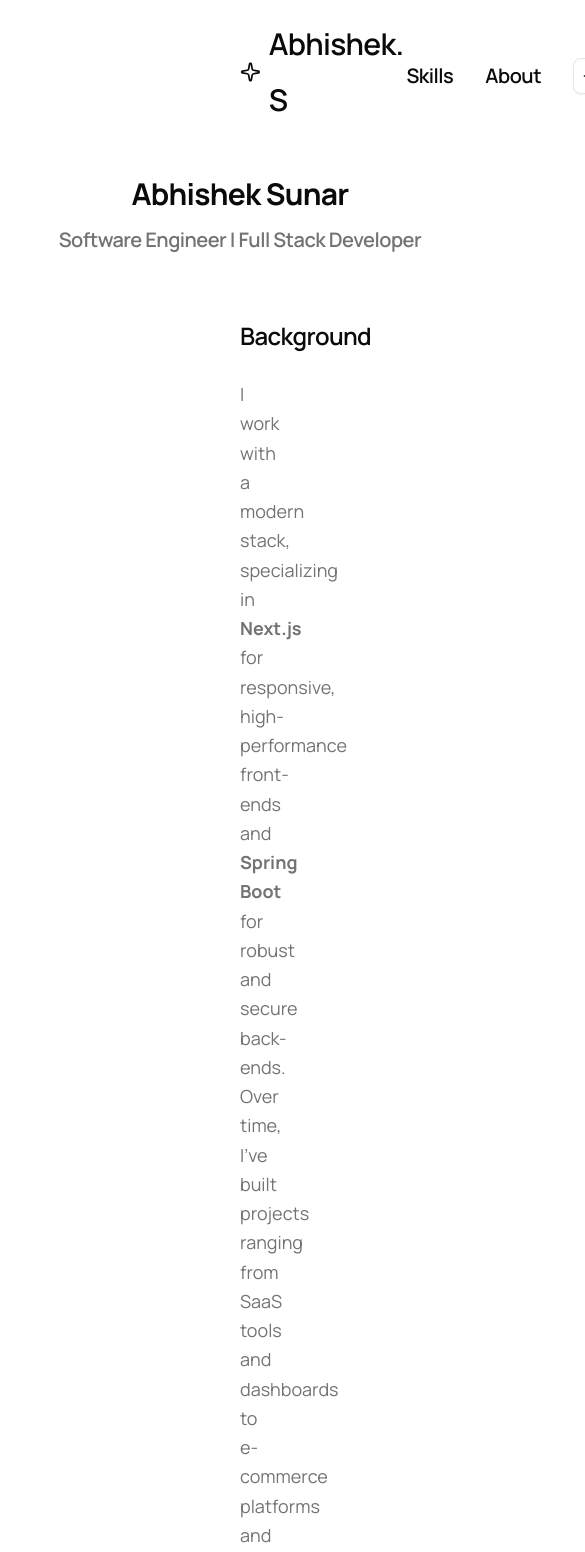
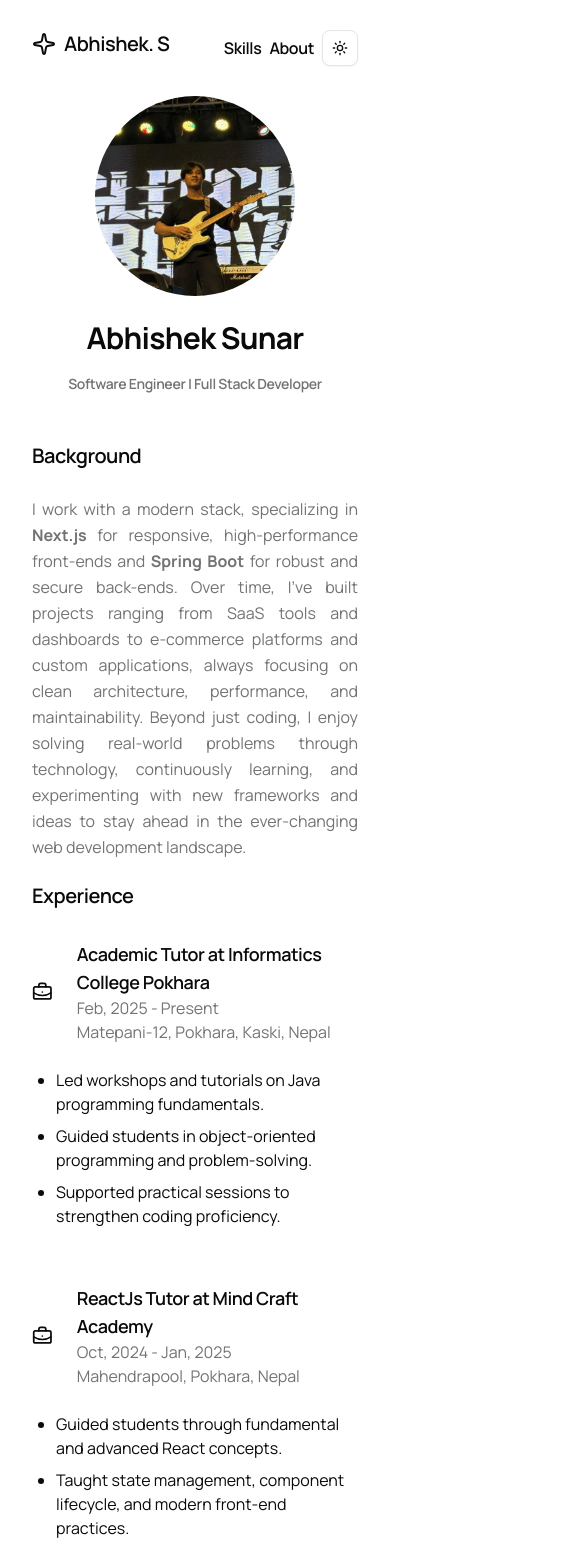
Before and after one commit to AbhishekSunar01/abhishek-sunar, a Next.js app: page /about in a window 390 px wide. Shown: the top 1552 px of the page, 585 px wide, since content can reach past the window. Built offline with nearby package versions, Linux system fonts and the light colour scheme.

Commit message:
Completed

```diff
--- a/app/about/page.tsx
+++ b/app/about/page.tsx
@@ -5,10 +5,10 @@ import yuzu from "@/public/profile.jpeg";
 
 export default function AboutPage() {
   const container =
-    "w-full flex items-center justify-center mt-8 flex-col px-24";
+    "w-full flex items-center justify-center md:mt-8 mt-2 flex-col md:px-24";
 
   return (
-    <div className="mb-16 flex items-center justify-center flex-col">
+    <div className="md:mb-16 mb-6 flex items-center justify-center flex-col">
       {/* Profile Image */}
       <Image
         src={yuzu}
@@ -19,17 +19,19 @@ export default function AboutPage() {
       />
 
       {/* Header */}
-      <div className="text-center w-[600px] mt-6">
+      <div className="text-center md:w-[600px] mt-6">
         <h1 className="text-3xl font-bold">Abhishek Sunar</h1>
-        <h2 className="text-muted-foreground text-xl">
+        <h2 className="text-muted-foreground md:text-xl text-sm">
           Software Engineer | Full Stack Developer
         </h2>
       </div>
 
       {/* Background */}
       <div className={container}>
-        <h2 className="text-start w-full text-2xl font-semibold">Background</h2>
-        <p className="text-muted-foreground text-lg w-full mt-2 text-justify leading-relaxed">
+        <h2 className="text-start w-full md:text-2xl text-xl font-semibold">
+          Background
+        </h2>
+        <p className="text-muted-foreground md:text-lg text-md w-full md:mt-2 mt-1 text-justify leading-relaxed">
           I work with a modern stack, specializing in <strong>Next.js</strong>{" "}
           for responsive, high-performance front-ends and{" "}
           <strong>Spring Boot</strong> for robust and secure back-ends. Over
@@ -44,7 +46,9 @@ export default function AboutPage() {
 
       {/* Experience */}
       <div className={container}>
-        <h2 className="text-start w-full text-2xl font-semibold">Experience</h2>
+        <h2 className="text-start w-full md:text-2xl text-xl font-semibold">
+          Experience
+        </h2>
         <div className="flex items-start justify-between w-full mt-2 flex-col space-y-8">
           <Experience
             title="Academic Tutor at Informatics College Pokhara"
@@ -93,7 +97,9 @@ export default function AboutPage() {
 
       {/* Education */}
       <div className={container}>
-        <h2 className="text-start w-full text-2xl font-semibold">Education</h2>
+        <h2 className="text-start w-full md:text-2xl text-xl font-semibold">
+          Education
+        </h2>
         <div className="flex items-center justify-start gap-6 w-full mt-2">
           <GraduationCap />
           <div>
@@ -103,7 +109,7 @@ export default function AboutPage() {
             <span className="text-muted-foreground">2022 - Present</span>
           </div>
         </div>
-        <p className="text-muted-foreground text-lg w-full mt-2 text-justify leading-relaxed">
+        <p className="text-muted-foreground md:text-lg text-md w-full mt-2 text-justify leading-relaxed">
           Pursuing my Bachelor’s in Computing, where I’ve strengthened my
           foundation in software engineering, algorithms, and database systems.
           Alongside academics, I actively contribute to practical projects,
--- a/app/globals.css
+++ b/app/globals.css
@@ -122,16 +122,16 @@
     @apply bg-background text-foreground;
   }
   h1 {
-    @apply scroll-m-20 text-center text-4xl font-extrabold tracking-tight text-balance;
+    @apply scroll-m-20 text-center md:text-4xl text-2xl font-extrabold tracking-tight text-balance;
   }
   h2 {
-    @apply scroll-m-20 pb-2 text-3xl font-semibold tracking-tight first:mt-0 leading-14;
+    @apply scroll-m-20 pb-2 md:text-3xl text-xl font-semibold tracking-tight first:mt-0 leading-14;
   }
   h3 {
     @apply scroll-m-20 text-2xl font-semibold tracking-tight;
   }
   h4 {
-    @apply scroll-m-20 text-xl font-semibold tracking-tight;
+    @apply scroll-m-20 md:text-xl font-semibold tracking-tight;
   }
   p {
     @apply leading-7 [&:not(:first-child)]:mt-6;
--- a/app/layout.tsx
+++ b/app/layout.tsx
@@ -22,7 +22,7 @@ export default function RootLayout({
 }>) {
   return (
     <html lang="en" suppressHydrationWarning>
-      <body className={`${manrope.variable} antialiased mx-60`}>
+      <body className={`${manrope.variable} antialiased md:mx-60 mx-8`}>
         <ThemeProvider
           attribute="class"
           defaultTheme="light"
--- a/app/page.tsx
+++ b/app/page.tsx
@@ -13,10 +13,10 @@ export default function Page() {
         width={200}
         height={200}
       />
-      <h1 className="text-center w-[600px] mt-6">
+      <h1 className="text-center md:w-[600px] mt-6">
         Hi, I’m Abhishek Sunar, a Software Engineer and Web Developer.
       </h1>
-      <p className="text-muted-foreground text-xl text-center w-[700px]">
+      <p className="text-muted-foreground md:text-xl text-md text-center md:w-[700px]">
         I specialize in crafting dynamic, high-performance websites and
         applications that bring ideas to life. With expertise in Next.js for
         modern, responsive front-ends and Spring Boot for robust back-end
@@ -25,12 +25,14 @@ export default function Page() {
         impactful digital experiences that help businesses and users succeed.
       </p>
       <div className="my-4 flex items-center gap-6"></div>
-      <Button className="mt-4 p-6 text-xl flex items-center gap-2">
-        <div className="w-2 h-2 bg-green-500 rounded-full"></div>
-        Available for work
-      </Button>
+      <a href="/Abhishek-Sunar-cv.pdf" download>
+        <Button className="mt-4 p-6 text-xl flex items-center gap-2">
+          <div className="w-2 h-2 bg-green-500 rounded-full"></div>
+          Available for work
+        </Button>
+      </a>
 
-      <div className="mt-40 w-full">
+      <div className="md:mt-40 mt-10 w-full">
         <Skills />
       </div>
     </div>
--- a/components/experience.tsx
+++ b/components/experience.tsx
@@ -17,7 +17,7 @@ export default function Experience({
     <div className="w-full">
       <div className="flex items-center justify-between gap-6 w-full">
         <BriefcaseBusiness />
-        <div className="flex justify-between w-full">
+        <div className="flex md:flex-row flex-col justify-between w-full">
           <div>
             <h3 className="text-lg font-semibold">{title}</h3>
             <span className="text-muted-foreground">{timeline}</span>
@@ -25,7 +25,7 @@ export default function Experience({
           <span className="text-muted-foreground">{location}</span>
         </div>
       </div>
-      <ul className="my-6 ml-14 list-disc [&>li]:mt-2">
+      <ul className="my-6 md:ml-14 list-disc [&>li]:mt-2">
         {descriptionPoints?.map((point, index) => (
           <li key={index}>{point}</li>
         ))}
--- a/components/navbar.tsx
+++ b/components/navbar.tsx
@@ -9,13 +9,14 @@ export default function Navbar() {
         <Sparkle />
         Abhishek. S
       </h2>
-      <nav className="flex items-center space-x-8">
+      <nav className="flex items-center md:space-x-8 space-x-2">
         <Link href="/">
           <h4 className="hover:text-primary">Skills</h4>
         </Link>
         <Link href="/about">
           <h4>About</h4>
         </Link>
+        <div className="md:block hidden "></div>
         <ModeToggle />
       </nav>
     </div>
--- a/components/skill-group.tsx
+++ b/components/skill-group.tsx
@@ -1,7 +1,44 @@
-import Image from "next/image";
+// import Image from "next/image";
+// import { Card } from "./ui/card";
+
+// import { StaticImageData } from "next/image";
+
+// interface Skill {
+//   label: string;
+//   image: StaticImageData;
+// }
+
+// interface SkillGroupProps {
+//   title: string;
+//   skills: Skill[];
+// }
+
+// export default function SkillGroup({ title, skills }: SkillGroupProps) {
+//   return (
+//     <div className="mb-8 w-full">
+//       <h2 className="mb-4 text-xl font-bold">{title}</h2>
+//       <div className="flex flex-wrap gap-4">
+//         {skills.map((skill, idx) => (
+//           <Card
+//             key={idx}
+//             className="w-40 h-24 flex flex-col items-center justify-center gap-2"
+//           >
+//             <Image
+//               src={skill.image}
+//               alt={`${skill.label} Logo`}
+//               width={40}
+//               height={40}
+//             />
+//             <span className="text-sm font-semibold">{skill.label}</span>
+//           </Card>
+//         ))}
+//       </div>
+//     </div>
+//   );
+// }
+
+import Image, { StaticImageData } from "next/image";
 import { Card } from "./ui/card";
-
-import { StaticImageData } from "next/image";
 
 interface Skill {
   label: string;
@@ -15,21 +52,24 @@ interface SkillGroupProps {
 
 export default function SkillGroup({ title, skills }: SkillGroupProps) {
   return (
-    <div className="mb-8 w-full">
-      <h2 className="mb-4 text-xl font-bold">{title}</h2>
-      <div className="flex flex-wrap gap-4">
+    <div className="md:mb-8 w-full">
+      <h2 className="md:mb-4 mb-2 text-xl font-bold">{title}</h2>
+      <div className="grid grid-cols-2 sm:grid-cols-3 md:grid-cols-4 gap-4">
         {skills.map((skill, idx) => (
           <Card
             key={idx}
-            className="w-40 h-24 flex flex-col items-center justify-center gap-2"
+            className="flex flex-col items-center justify-center gap-2 p-4 sm:p-6 shadow-md hover:shadow-lg transition"
           >
             <Image
               src={skill.image}
               alt={`${skill.label} Logo`}
               width={40}
               height={40}
+              className="object-contain"
             />
-            <span className="text-sm font-semibold">{skill.label}</span>
+            <span className="text-xs sm:text-sm md:text-base font-semibold text-center">
+              {skill.label}
+            </span>
           </Card>
         ))}
       </div>
--- a/components/skill.tsx
+++ b/components/skill.tsx
@@ -26,9 +26,58 @@ import gitlab from "@/public/gitlab.svg";
 import docker from "@/public/docker.png";
 import SkillGroup from "./skill-group";
 
+// export default function Skills() {
+//   return (
+//     <div className="w-full flex flex-col gap-10">
+//       <SkillGroup
+//         title="Frontend"
+//         skills={[
+//           { label: "HTML", image: html },
+//           { label: "CSS", image: css },
+//           { label: "React", image: react },
+//           { label: "Tailwind CSS", image: tailwind },
+//           { label: "SCSS", image: scss },
+//           { label: "TanStack", image: tanstack },
+//           { label: "Redux", image: redux },
+//           { label: "Zustand", image: zustand },
+//         ]}
+//       />
+
+//       <SkillGroup
+//         title="Backend"
+//         skills={[
+//           { label: "Java", image: java },
+//           { label: "Spring", image: spring },
+//           { label: "Node.js", image: nodejs },
+//           { label: "Express", image: express },
+//         ]}
+//       />
+
+//       <SkillGroup
+//         title="Databases"
+//         skills={[
+//           { label: "MongoDB", image: mongodb },
+//           { label: "MySQL", image: mysql },
+//           { label: "PostgreSQL", image: postgresql },
+//         ]}
+//       />
+
+//       <SkillGroup
+//         title="Tools & Technologies"
+//         skills={[
+//           { label: "Git", image: git },
+//           { label: "GitHub", image: github },
+//           { label: "GitLab", image: gitlab },
+//           { label: "Docker", image: docker },
+//         ]}
+//       />
+//     </div>
+//   );
+// }
+
 export default function Skills() {
   return (
-    <div className="w-full flex flex-col gap-10">
+    <div className="w-full flex flex-col md:gap-12 gap-4">
       <SkillGroup
         title="Frontend"
         skills={[
--- a/components/skills.tsx
+++ b/components/skills.tsx
@@ -2,9 +2,9 @@ import Skill from "./skill";
 
 export default function Skills() {
   return (
-    <div className="flex items-center justify-start gap-6 w-full flex-col">
+    <div className="flex items-center justify-start md:gap-6 gap-2 w-full flex-col">
       <h1 className="text-start w-full">Skills</h1>
-      <p className="text-muted-foreground text-xl text-start w-full mt-0">
+      <p className="text-muted-foreground md:text-xl text-md text-start w-full mt-0">
         A comprehensive overview of my technical capabilities and expertise.
       </p>
       <Skill />
```
Also changed, not shown: 1 other file (tests, documents, lock files or other folders).
